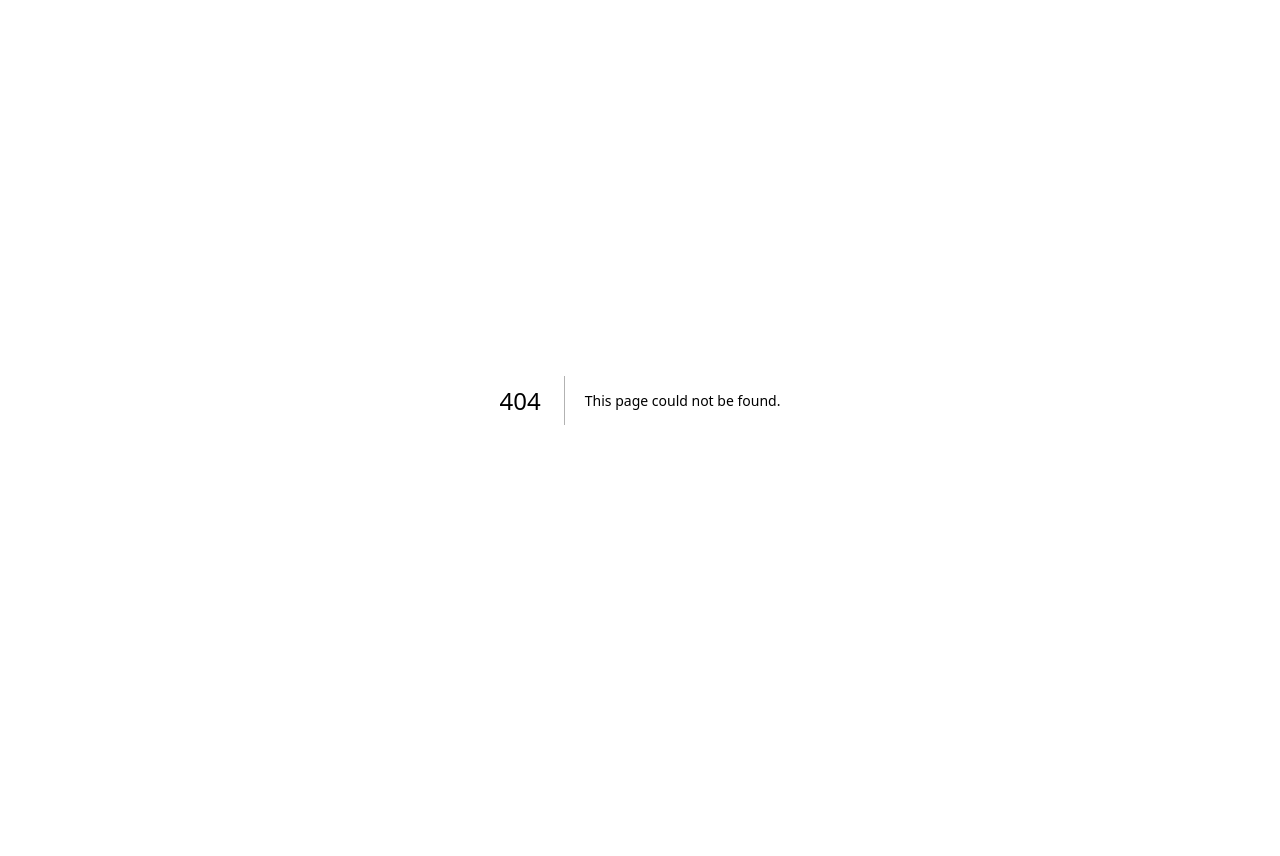
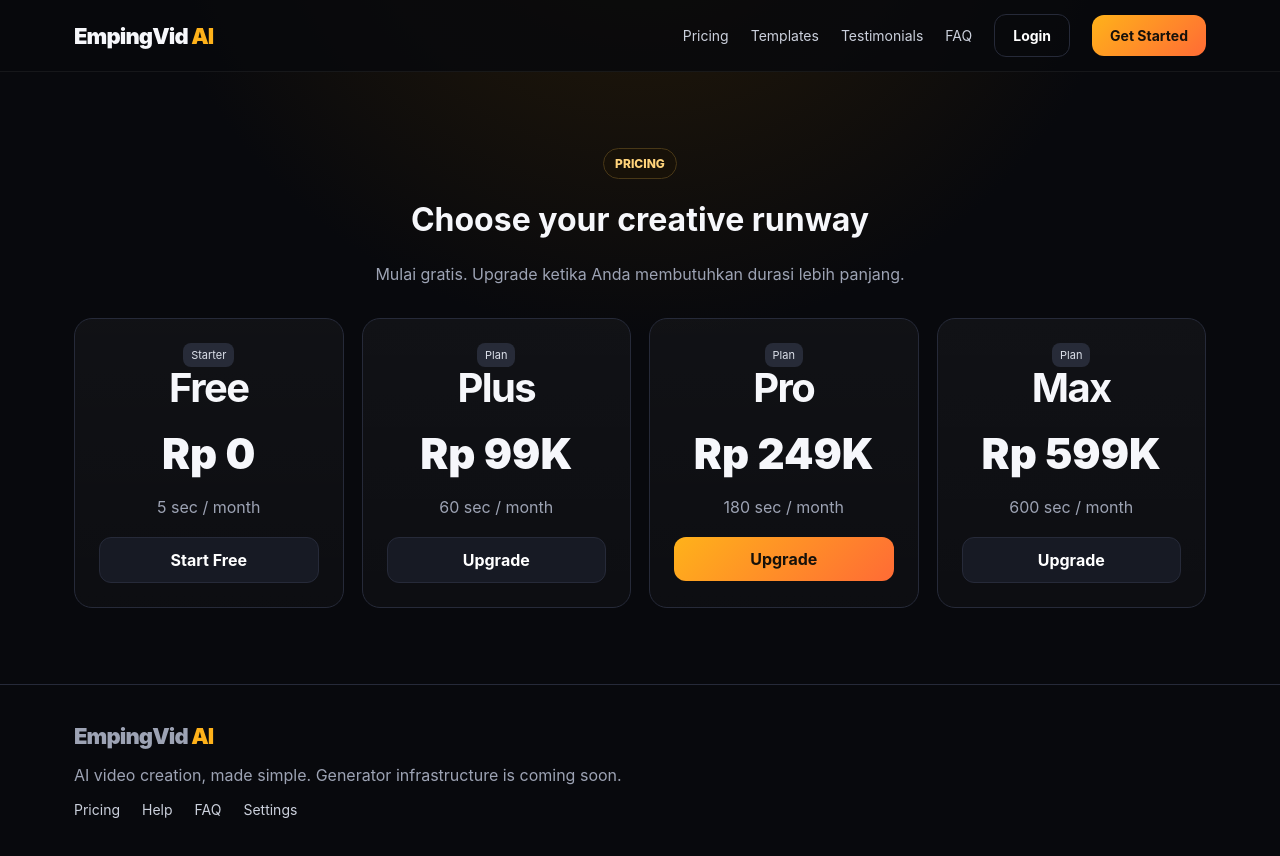
Before and after one commit to rizalganie890-beep/empingvid-ai, a Next.js app in the folder apps/web/: page /pricing in a window 1280 px wide. Before the commit this address had no page. Before the commit the page ends 800 px from the top, so only its background shows below. Built offline with nearby package versions, Linux system fonts and the light colour scheme.

Commit message:
feat: add pricing page

```diff
--- /dev/null
+++ b/apps/web/app/pricing/page.tsx
@@ -0,0 +1,3 @@
+import Link from 'next/link'; import SiteNav from '@/components/SiteNav'; import Footer from '@/components/Footer';
+const plans=[['Free','Rp 0','5 sec / month'],['Plus','Rp 99K','60 sec / month'],['Pro','Rp 249K','180 sec / month'],['Max','Rp 599K','600 sec / month']];
+export default function Pricing(){return <><SiteNav/><main className="section"><div className="container center"><span className="eyebrow">PRICING</span><h1>Choose your creative runway</h1><p className="sub">Mulai gratis. Upgrade ketika Anda membutuhkan durasi lebih panjang.</p><div className="grid grid4" style={{marginTop:30}}>{plans.map((p,i)=><div className="card" key={p[0]}><span className="pill">{i===0?'Starter':'Plan'}</span><h2>{p[0]}</h2><div className="price">{p[1]}</div><p>{p[2]}</p><Link href="/register" className={'btn '+(i===2?'primary':'')} style={{width:'100%'}}>{i===0?'Start Free':'Upgrade'}</Link></div>)}</div></div></main><Footer/></>}
```
